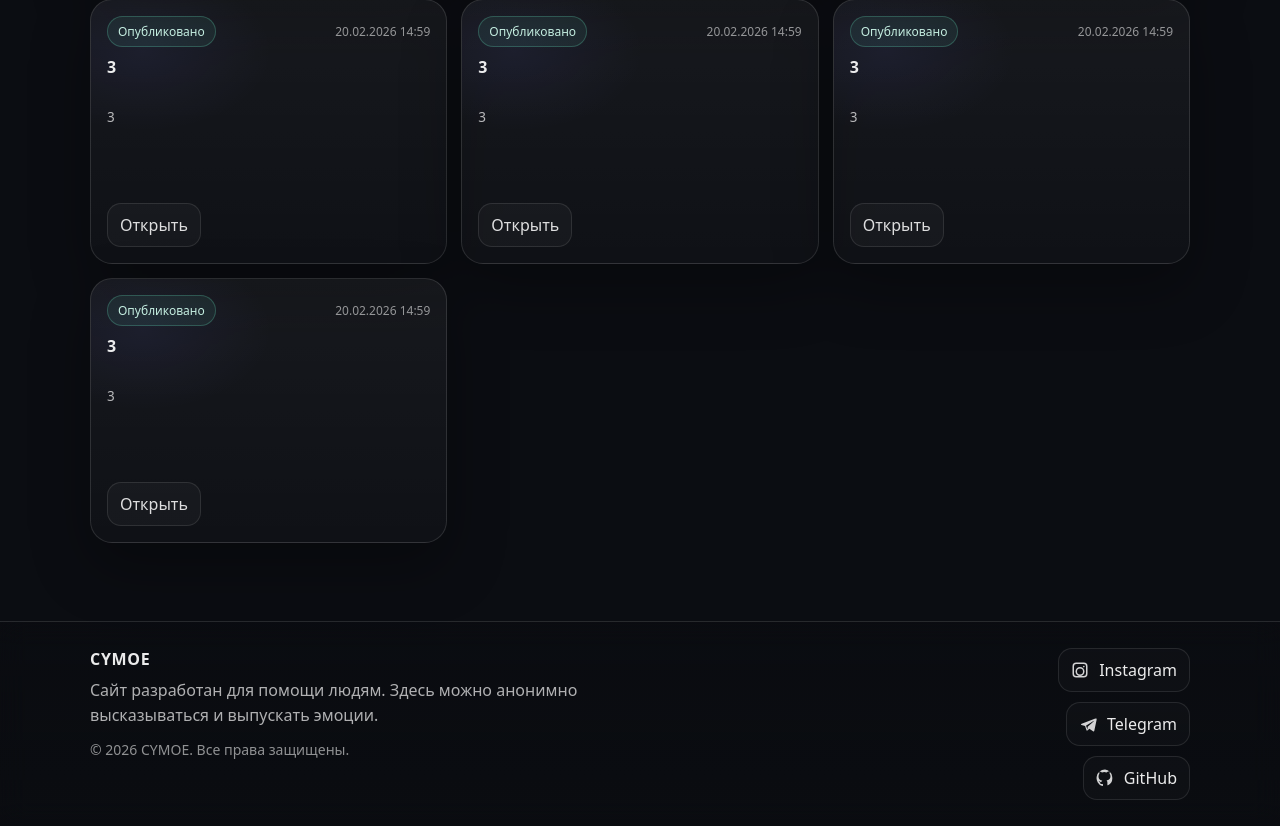
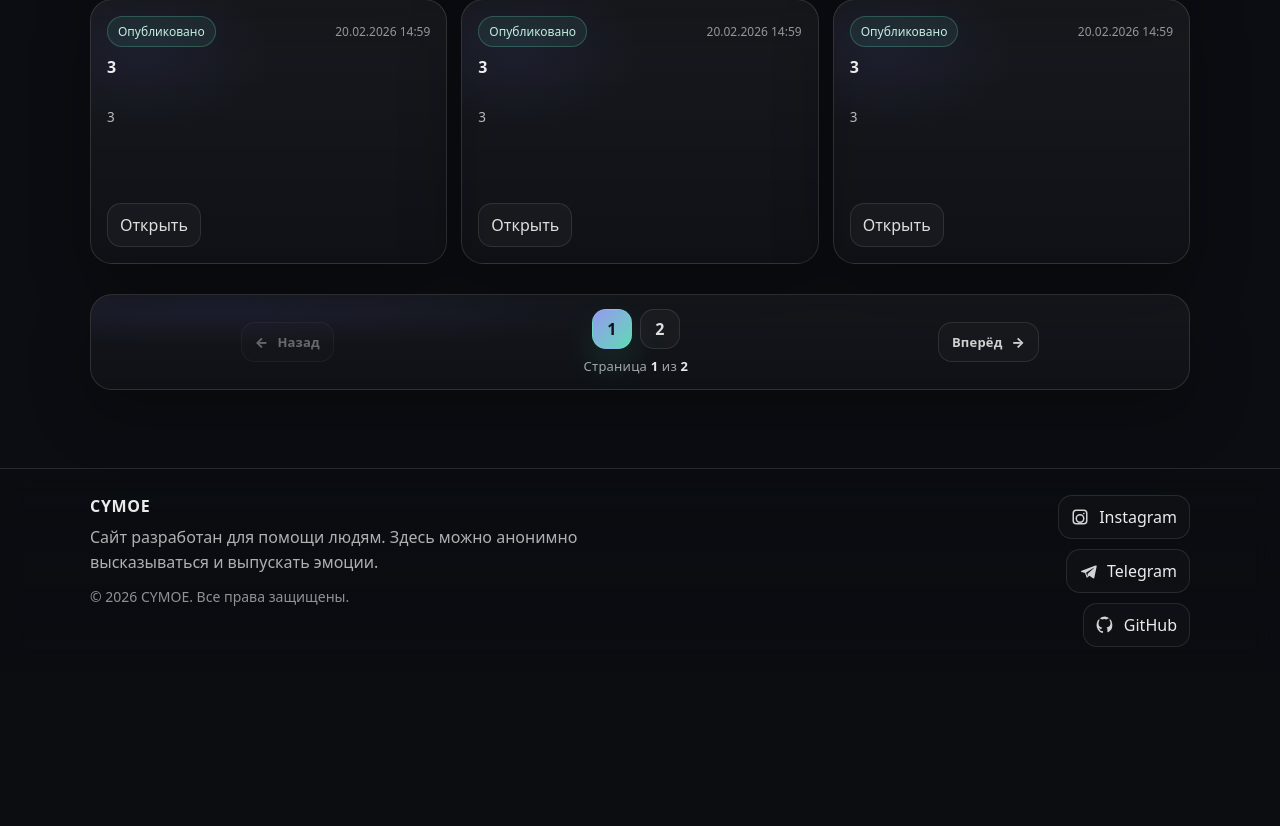
Before and after one commit to Amir22we/cymoe, a Django app: page /view_note/ in a window 1280 px wide. Shown: the part 492-1318 px from the top of the page. After the commit the page ends 1139 px from the top, so only its background shows below. Run offline with Django 5.2, Linux system fonts and the light colour scheme; data comes from the database, SQL or seed files in the repository; both versions use the stored data as it was after the commit.

Commit message:
Implement pagination for notes view with new paginator styles and scripts

```diff
--- /dev/null
+++ b/blog/static/css/paginator.css
@@ -0,0 +1,146 @@
+.paginator-wrap{
+  grid-column: 1 / -1;
+  margin-top: 16px;
+}
+
+.paginator{
+  display: flex;
+  align-items: center;
+  justify-content: center;
+  gap: 12px;
+  padding: 14px;
+  border-radius: 22px;
+  border: 1px solid rgba(255,255,255,0.12);
+  background: linear-gradient(180deg, rgba(255,255,255,0.04), rgba(255,255,255,0.02));
+  box-shadow: 0 24px 60px rgba(0,0,0,0.25);
+  position: relative;
+  overflow: hidden;
+}
+
+.paginator::after{
+  content: "";
+  position: absolute;
+  inset: -2px;
+  background: radial-gradient(65% 60% at 12% 18%, rgba(120,120,255,0.14), transparent 62%);
+  opacity: 0.6;
+  pointer-events: none;
+}
+
+.paginator-center{
+  position: relative;
+  z-index: 1;
+  display: grid;
+  gap: 8px;
+  justify-items: center;
+  min-width: min(580px, 100%);
+}
+
+.paginator-pages{
+  display: flex;
+  align-items: center;
+  justify-content: center;
+  gap: 8px;
+  flex-wrap: wrap;
+}
+
+.paginator-page,
+.paginator-btn{
+  position: relative;
+  z-index: 1;
+  display: inline-flex;
+  align-items: center;
+  justify-content: center;
+  min-width: 40px;
+  height: 40px;
+  padding: 0 13px;
+  border-radius: 14px;
+  border: 1px solid rgba(255,255,255,0.10);
+  background: rgba(255,255,255,0.03);
+  color: rgba(255,255,255,0.86);
+  font-weight: 800;
+  letter-spacing: 0.2px;
+  text-decoration: none;
+  user-select: none;
+  transition: transform .2s ease, background .2s ease, border-color .2s ease, box-shadow .2s ease;
+}
+
+.paginator-page:hover,
+.paginator-btn:hover{
+  transform: translateY(-2px);
+  background: rgba(255,255,255,0.05);
+  border-color: rgba(255,255,255,0.14);
+}
+
+.paginator-page[aria-current="page"]{
+  color: rgba(10, 12, 16, 0.95);
+  background: linear-gradient(135deg, rgba(160,160,255,0.95), rgba(110,255,210,0.85));
+  border-color: rgba(110,255,210,0.22);
+  box-shadow: 0 16px 36px rgba(110,255,210,0.12);
+}
+
+.paginator-btn{
+  gap: 9px;
+  background: rgba(255,255,255,0.02);
+  color: rgba(255,255,255,0.80);
+}
+
+.paginator-btn[aria-disabled="true"]{
+  opacity: 0.45;
+  pointer-events: none;
+}
+
+.paginator-btn.is-pressed,
+.paginator-page.is-pressed{
+  transform: translateY(0);
+}
+
+.paginator-arrow{
+  font-size: 14px;
+  line-height: 1;
+}
+
+.paginator-label{
+  font-size: 13px;
+}
+
+.paginator-meta{
+  color: rgba(255,255,255,0.62);
+  font-size: 13px;
+  letter-spacing: 0.2px;
+}
+
+.paginator-meta span{
+  color: rgba(255,255,255,0.90);
+  font-weight: 700;
+}
+
+@media (max-width: 860px){
+  .paginator{
+    gap: 10px;
+    padding: 12px;
+  }
+
+  .paginator-label{ display: none; }
+
+  .paginator-btn{
+    width: 42px;
+    min-width: 42px;
+    padding: 0;
+  }
+}
+
+@media (max-width: 620px){
+  .paginator-wrap{
+    margin-top: 12px;
+  }
+
+  .paginator{
+    align-items: stretch;
+    flex-wrap: wrap;
+  }
+
+  .paginator-center{
+    min-width: 100%;
+    order: 1;
+  }
+}
--- a/blog/urls.py
+++ b/blog/urls.py
@@ -3,7 +3,6 @@ from blog import views
 # from django.contrib.auth import views as auth_views
 
 app_name = 'blog'
-
 
 urlpatterns = [
     path('', views.index, name='index'),
--- a/blog/views.py
+++ b/blog/views.py
@@ -5,7 +5,7 @@ from .models import Post
 from django.contrib.auth.models import User
 from django.contrib.auth.forms import PasswordChangeForm
 from django.utils.text import slugify
-from django.core.paginator import Paginator
+from django.core.paginator import Paginator, EmptyPage, PageNotAnInteger
 # Главная страница
 def index(request):
     return render(request, 'index/index.html')
@@ -77,9 +77,14 @@ def user_note(request):
 # Просмотр всех записей
 def view_note(request):
     posts = Post.objects.all()
-    # paginator = Paginator(posts, 3)
-    # page_number = request.GET.get('page', 1)
-    # posts = paginator.page(page_number)
+    paginator = Paginator(posts, 6)
+    page_number = request.GET.get('page', 1)
+    try:
+        posts = paginator.page(page_number)
+    except EmptyPage:
+        posts = paginator.page(paginator.num_pages)
+    except PageNotAnInteger:
+        posts = paginator.page(1)
     return render(request, 'notes/view_note.html', {'posts': posts})
 
 # Только что созданная запись (redirect с create_note)
--- a/mysite/settings.py
+++ b/mysite/settings.py
@@ -14,7 +14,6 @@ from pathlib import Path
 
 # Build paths inside the project like this: BASE_DIR / 'subdir'.
 BASE_DIR = Path(__file__).resolve().parent.parent
-
 
 # SECURITY WARNING: keep the secret key used in production secret!
 SECRET_KEY = 'django-insecure-y6kp(m_zgp(q0zcj31575v_wn#z1@95frotd@!wg!1)d_lig1n'
--- /dev/null
+++ b/templates/notes/pagination.html
@@ -0,0 +1,43 @@
+<div class="paginator-wrap">
+    <nav class="paginator" aria-label="Навигация по страницам">
+        {% if page.has_previous %}
+            <a class="paginator-btn" href="?page={{ page.previous_page_number }}" rel="prev" aria-label="Предыдущая страница">
+                <span class="paginator-arrow" aria-hidden="true">←</span>
+                <span class="paginator-label">Назад</span>
+            </a>
+        {% else %}
+            <span class="paginator-btn" aria-disabled="true">
+                <span class="paginator-arrow" aria-hidden="true">←</span>
+                <span class="paginator-label">Назад</span>
+            </span>
+        {% endif %}
+
+        <div class="paginator-center">
+            <div class="paginator-pages">
+                {% for num in page.paginator.page_range %}
+                    {% if num == page.number %}
+                        <span class="paginator-page" aria-current="page">{{ num }}</span>
+                    {% else %}
+                        <a class="paginator-page" href="?page={{ num }}" aria-label="Страница {{ num }}">{{ num }}</a>
+                    {% endif %}
+                {% endfor %}
+            </div>
+
+            <div class="paginator-meta">
+                Страница <span>{{ page.number }}</span> из <span>{{ page.paginator.num_pages }}</span>
+            </div>
+        </div>
+
+        {% if page.has_next %}
+            <a class="paginator-btn" href="?page={{ page.next_page_number }}" rel="next" aria-label="Следующая страница">
+                <span class="paginator-label">Вперёд</span>
+                <span class="paginator-arrow" aria-hidden="true">→</span>
+            </a>
+        {% else %}
+            <span class="paginator-btn" aria-disabled="true">
+                <span class="paginator-label">Вперёд</span>
+                <span class="paginator-arrow" aria-hidden="true">→</span>
+            </span>
+        {% endif %}
+    </nav>
+</div>
--- a/templates/notes/view_note.html
+++ b/templates/notes/view_note.html
@@ -5,6 +5,7 @@
 
 {% block extra_css %}
 <link rel="stylesheet" href="{% static 'css/user_note.css' %}">
+<link rel="stylesheet" href="{% static 'css/paginator.css' %}">
 {% endblock %}
 
 {% block content %}
@@ -53,6 +54,7 @@
           </div>
         </article>
       {% endfor %}
+      {% include 'notes/pagination.html' with page=posts %}
     </div>
   {% else %}
     <div class="empty card">
@@ -71,4 +73,5 @@
 
 {% block extra_js %}
 <script src="{% static 'scripts/user_note.js' %}"></script>
+<script src="{% static 'scripts/paginator.js' %}"></script>
 {% endblock %}
```
Also changed, not shown: blog/static/scripts/paginator.js (added, +35 -0 lines), db.sqlite3.
